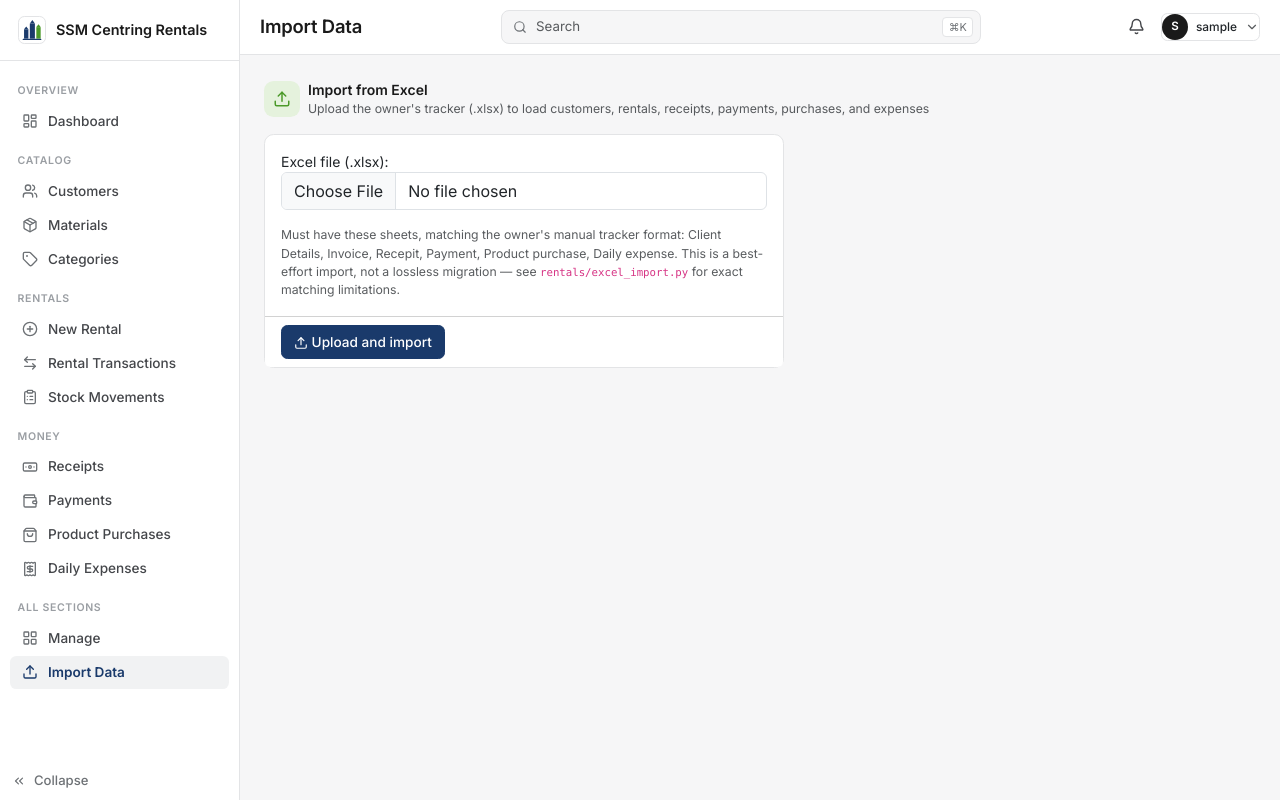
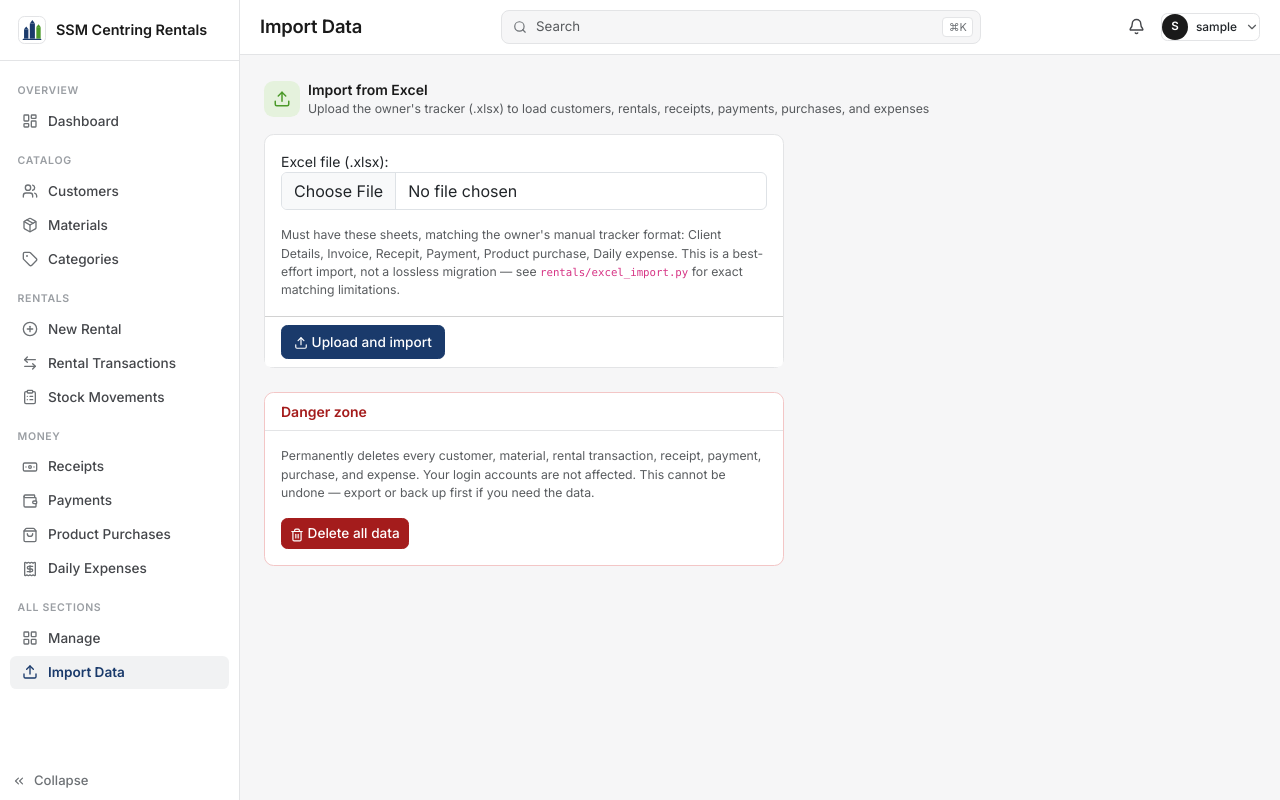
Before and after one commit to aravindarcbe/ssmcentringrentals-crm, a Django app: page /import-data/ in a window 1280 px wide. Run offline with Django 5.2, Linux system fonts and the light colour scheme; the visitor is signed in with stand-in values (Sample User, id 1).

Commit message:
Add "Delete all data" to the Import Data page, superuser-only
A "dev" account needs a way to wipe business data for repeated
import-testing cycles. Added a Danger Zone section on the Import Data
page with a destructive reset action, gated server-side by
is_superuser (not just hidden in the template — a non-superuser POST
to the endpoint is redirected without deleting anything, verified).
Login accounts (User rows) are never touched, only the business
tables (Customer, Material, RentalTransaction, etc. — the same set
the earlier manual clear-data shell snippet used), so dev/admin/etc.
logins keep working after a reset. POST-only, double browser-confirm
before submit, wrapped in one transaction.

Verified with a Django test-client pass: a non-superuser staff
account's POST is blocked (data unchanged), a superuser's GET does
nothing (POST-only), and a superuser's POST actually empties every
business table while User accounts remain.

Co-Authored-By: Claude Sonnet 5 <noreply@anthropic.com>
Claude-Session: https://claude.ai/code/session_01FrhKTpTkRuXGTXAry2N8aU

```diff
--- a/webapp/rentals/templates/rentals/excel_import.html
+++ b/webapp/rentals/templates/rentals/excel_import.html
@@ -33,7 +33,7 @@
 </form>
 
 {% if stats %}
-<div class="card" style="max-width:520px">
+<div class="card mb-4" style="max-width:520px">
     <div class="card-header">Import results</div>
     <table class="mb-0">
         <tbody>
@@ -45,4 +45,24 @@
 </div>
 {% endif %}
 
+{% if request.user.is_superuser %}
+<div class="card" style="max-width:520px; border-color:#f3c6c6">
+    <div class="card-header" style="color:var(--red-ink, #a41c1c)">Danger zone</div>
+    <div class="card-body">
+        <p class="small text-muted mb-3">
+            Permanently deletes every customer, material, rental transaction, receipt,
+            payment, purchase, and expense. Your login accounts are not affected.
+            This cannot be undone — export or back up first if you need the data.
+        </p>
+        <form method="post" action="{% url 'rentals:danger_reset_data' %}"
+              onsubmit="return confirm('Delete ALL business data? This cannot be undone.') && confirm('Really sure? Type OK to permanently delete everything.');">
+            {% csrf_token %}
+            <button type="submit" class="btn btn-sm" style="background:#a41c1c;color:#fff;border-color:#a41c1c">
+                <i data-lucide="trash-2"></i> Delete all data
+            </button>
+        </form>
+    </div>
+</div>
+{% endif %}
+
 {% endblock %}
--- a/webapp/rentals/urls.py
+++ b/webapp/rentals/urls.py
@@ -55,4 +55,5 @@ urlpatterns = [
     path("rental-transactions/", views.RentalTransactionListView.as_view(), name="rentaltransaction_list"),
 
     path("import-data/", views.excel_import_view, name="excel_import"),
+    path("import-data/reset/", views.danger_reset_data_view, name="danger_reset_data"),
 ]
--- a/webapp/rentals/views.py
+++ b/webapp/rentals/views.py
@@ -164,6 +164,44 @@ def excel_import_view(request):
     else:
         form = ExcelUploadForm()
     return render(request, "rentals/excel_import.html", {"form": form, "stats": stats})
+
+
+# Business data only, in FK-safe delete order — never touches User/Group accounts,
+# so existing logins (dev, admin, etc.) keep working after a reset.
+_DANGER_RESET_MODELS = [
+    StockMovement,
+    DepositLedger,
+    Receipt,
+    RentalLineItem,
+    RentalTransaction,
+    Payment,
+    ProductPurchase,
+    DailyExpense,
+    Material,
+    MaterialCategory,
+    Customer,
+]
+
+
+@staff_member_required
+def danger_reset_data_view(request):
+    if not request.user.is_superuser:
+        messages.error(request, "Only a superuser account can delete all data.")
+        return redirect("rentals:excel_import")
+    if request.method != "POST":
+        return redirect("rentals:excel_import")
+
+    with transaction.atomic():
+        counts = {}
+        for model in _DANGER_RESET_MODELS:
+            counts[model.__name__] = model.objects.count()
+            model.objects.all().delete()
+
+    messages.success(
+        request,
+        "All business data deleted: " + ", ".join(f"{k} ({v})" for k, v in counts.items() if v),
+    )
+    return redirect("rentals:excel_import")
 
 
 def _generate_invoice_number():
```
